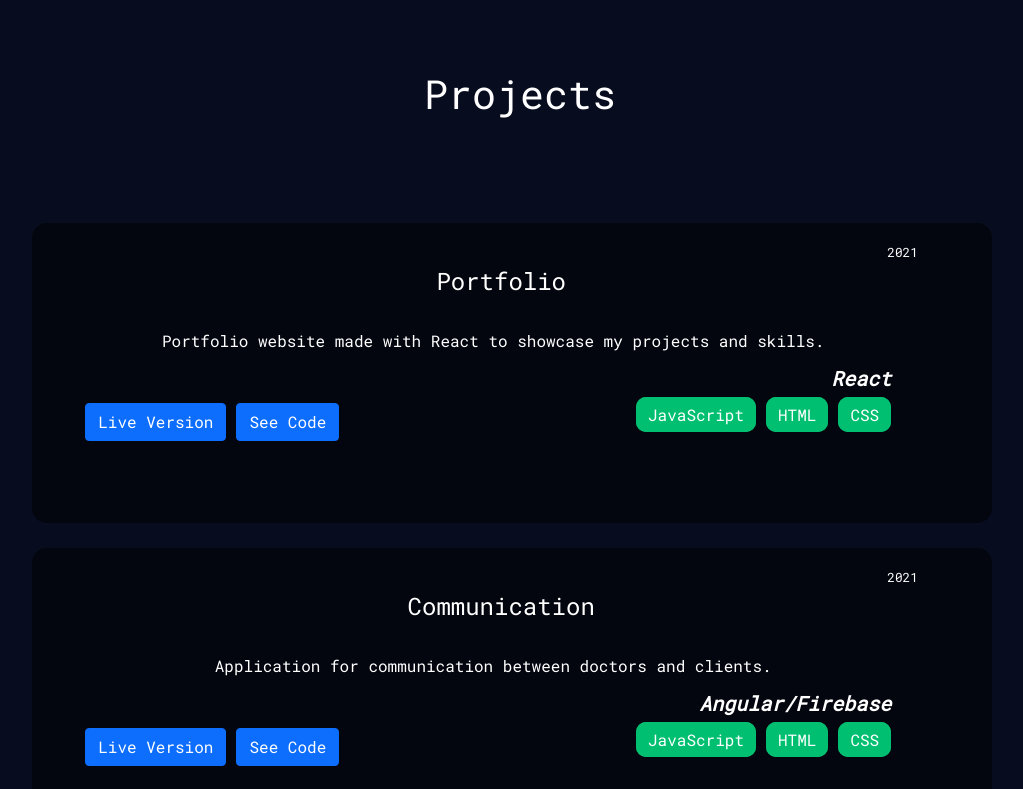
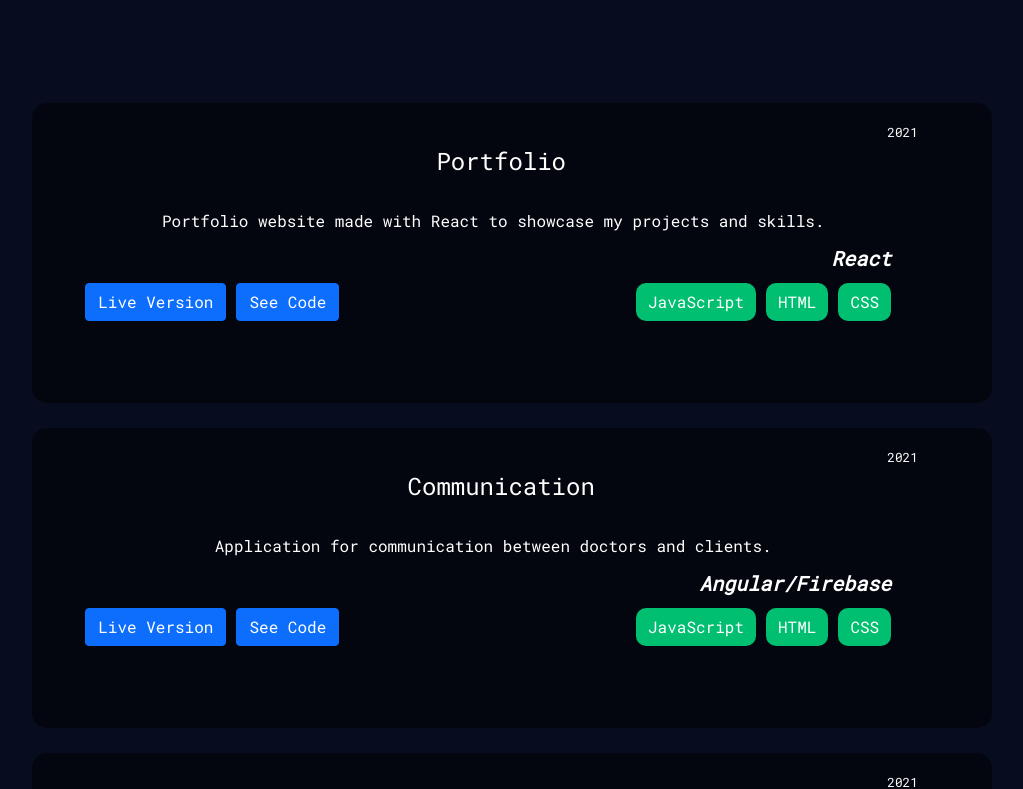
Before and after one commit to kdavid96/portfolio, a React (Create React App) app: page / in a window 1280 px wide. Shown: the part 885-1674 px from the top of the page, without its empty margins (120-1143 px from the left). Built offline with nearby package versions, Linux system fonts and the light colour scheme; no server answers.

Commit message:
Component height fix

```diff
--- a/src/components/style.css
+++ b/src/components/style.css
@@ -33,7 +33,6 @@ a:hover{
     justify-content: center;
     align-content: center;
     position: relative;
-    top: 15vh;
     min-height: 1600px;
     height: auto;
     color: white;
@@ -584,6 +583,9 @@ li > h2, li > p{
 
 .technology-notations{
     cursor: default;
+    display: flex;
+    flex-direction: row;
+    flex-wrap: wrap;
 }
 
 .technology-notation{
@@ -594,6 +596,7 @@ li > h2, li > p{
     padding-right: 10px;
     border-radius: 10px;
     margin-right: 10px;
+    margin-bottom: 10px;
     border: 2px solid #01BF71;
 }
 
```
